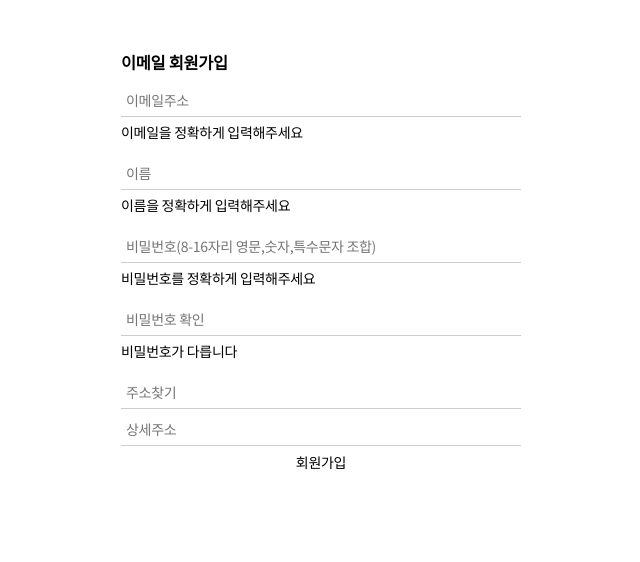
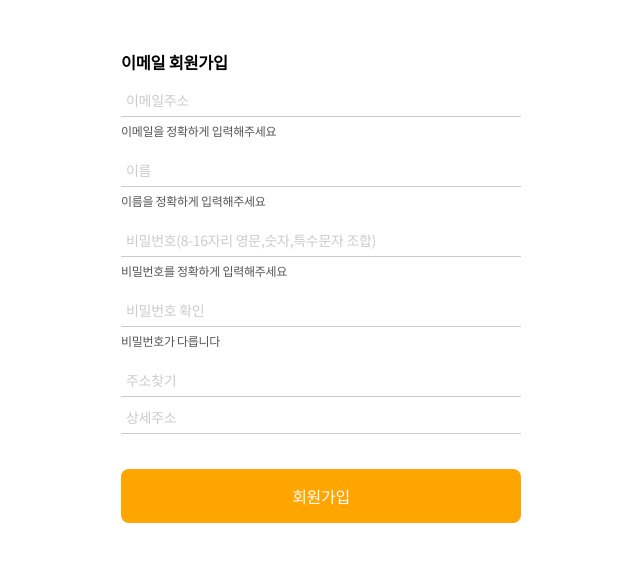
Before and after one commit to kimjiwon506/membership, a React (Create React App) app: page / in a window 1280 px wide. Shown: the top 562 px of the page, without its empty margins (319-959 px from the left). Built offline with nearby package versions, Linux system fonts and the light colour scheme.

Commit message:
모달컴포넌트 추가

```diff
--- a/package.json
+++ b/package.json
@@ -3,6 +3,7 @@
   "version": "0.1.0",
   "private": true,
   "dependencies": {
+    "@emotion/core": "^11.0.0",
     "@emotion/react": "^11.10.6",
     "@emotion/styled": "^11.10.6",
     "@fontsource/noto-sans-kr": "^4.5.12",
@@ -11,6 +12,7 @@
     "@testing-library/user-event": "^13.5.0",
     "axios": "^1.3.5",
     "react": "^18.2.0",
+    "react-daum-postcode": "^3.1.1",
     "react-dom": "^18.2.0",
     "react-router-dom": "^6.10.0",
     "react-scripts": "5.0.1",
--- a/src/components/form/Form.jsx
+++ b/src/components/form/Form.jsx
@@ -31,7 +31,7 @@ const Label = forwardRef(function Label(props, ref){
 })
 
 const Control = forwardRef(function Control(props, ref){
-    return <S.Control ref={ref} type={props.type} placeholder={props.placeholder} />
+    return <S.Control ref={ref} type={props.type} placeholder={props.placeholder} onClick={props.onClick} readOnly={props.readOnly}  />
 });
 
 const Submit = function Submit(props){
--- a/src/components/form/Form.styled.jsx
+++ b/src/components/form/Form.styled.jsx
@@ -17,9 +17,21 @@ export const Control = styled.input`
     outline: none;
     border-bottom: 1px solid #ccc;
     margin-bottom: 5px;
+
+    &::placeholder {
+        color: #ccc;
+    }
 `
-export const TextMessage = styled.p``
+export const TextMessage = styled.p`
+    font-size: 12px;
+    color: #555;
+`
 
 export const Submit = styled.button`
     width: 100%;
+    padding: 15px 24px;
+    border-radius: 8px;
+    font-size: 16px;
+    background: orange;
+    color: white;
 `
--- /dev/null
+++ b/src/components/modal/Modal.jsx
@@ -0,0 +1,37 @@
+import React, { createContext, useContext, useState }  from 'react';
+
+import * as S from './Modal.styled'
+
+const ModalContext = createContext();
+
+export default function Modal(props) {
+    const [open, toggle] = useState(false)
+
+    const value = {open, toggle}
+
+    return (
+        <ModalContext.Provider value={value}>
+            {props.children}
+        </ModalContext.Provider>
+    );
+}
+
+function Portal (props) {
+    const {open, toggle} = useContext(ModalContext);
+
+    return(
+        <S.Portal onClick={() => toggle(!open)}>
+            {props.children}
+        </S.Portal>
+    )
+}
+
+function Item (props){
+    const { open } = useContext(ModalContext);
+    return(
+        open && <S.Item className='test'>{props.children}</S.Item>
+    )
+}
+
+Modal.Portal = Portal;
+Modal.Item = Item;
--- /dev/null
+++ b/src/components/modal/Modal.styled.jsx
@@ -0,0 +1,18 @@
+import { css } from '@emotion/react'
+import styled from '@emotion/styled'
+
+export const Portal = styled.div`
+`
+
+export const Item = styled.div`
+  position: fixed;
+  top: 0;
+  left: 0;
+  width: 100%;
+  height: 100%;
+  background-color: rgba(0, 0, 0, 0.4);
+  display: flex;
+  justify-content: center;
+  align-items: center;
+
+`
--- a/src/pages/join/views/JoinView.jsx
+++ b/src/pages/join/views/JoinView.jsx
@@ -1,9 +1,15 @@
+import React from 'react';
 import { Form } from 'components/form/Form';
-import React from 'react';
+import Modal from 'components/modal/Modal';
+
+import DaumPostcode from 'react-daum-postcode';
 
 import * as S from "./JoinView.styled";
 
+
 function JoinView() {
+    const onCompletePost = () => {}
+    const isOpenModal = () => {}
     return (
         <S.Wrapper>
             <Form.Root action="">
@@ -26,9 +32,19 @@ function JoinView() {
                         <Form.TextMessage>비밀번호가 다릅니다</Form.TextMessage>
                     </S.Box>
                     <S.Box>
-                        <Form.Control type="text" placeholder="주소찾기"></Form.Control>
+                        <Modal>
+                            <Modal.Portal>
+                            <Form.Control type="text" placeholder="주소찾기" onClick={isOpenModal} readOnly="readOnly" />
+                                <Modal.Item>
+                                <DaumPostcode
+                                    onComplete={onCompletePost}
+                                ></DaumPostcode>
+                                </Modal.Item>
+                            </Modal.Portal>
+                        </Modal>
                         <Form.Control type="text" placeholder="상세주소"></Form.Control>
                     </S.Box>
+                    <S.Space />
                     <Form.Submit>회원가입</Form.Submit>
                 </Form.Field>
             </Form.Root>
--- a/src/pages/join/views/JoinView.styled.jsx
+++ b/src/pages/join/views/JoinView.styled.jsx
@@ -16,3 +16,7 @@ export const CheckBox = styled.div`
 export const CheckButton = styled.div`
     display: flex;
 `
+
+export const Space = styled.div`
+    margin-top: 30px;
+`
```
Also changed, not shown: 1 other file (tests, documents, lock files or other folders).
